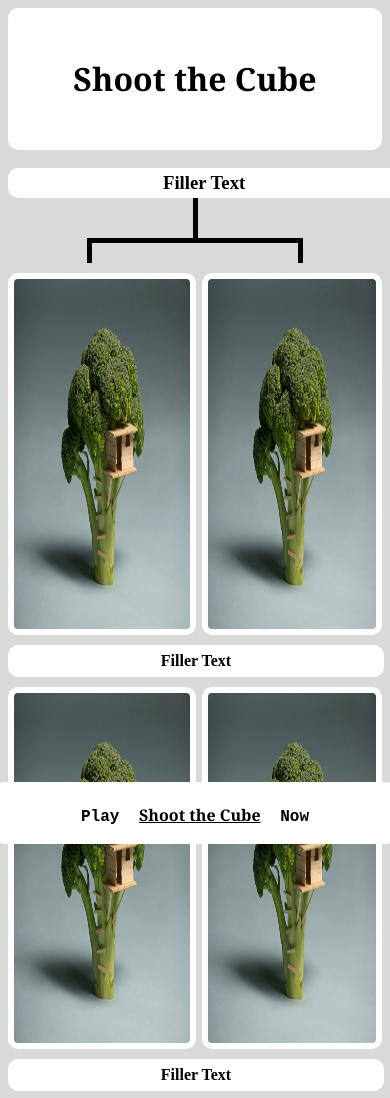
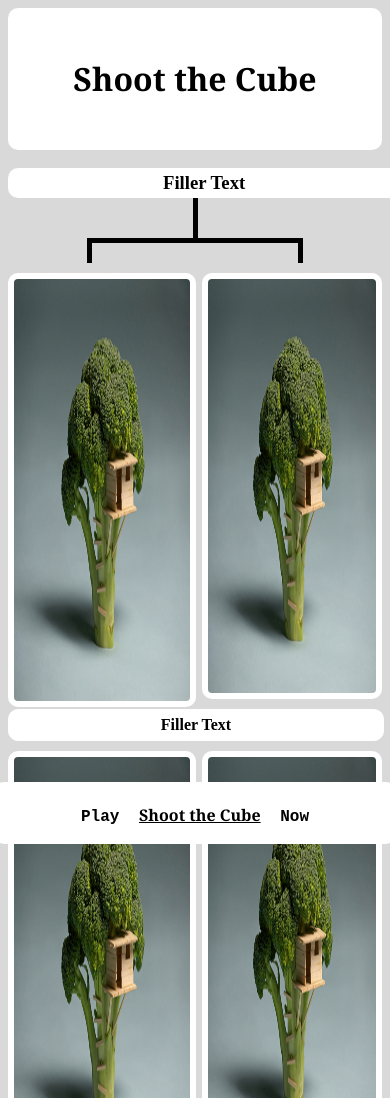
Before and after one commit to WhiteLionGod/ShootTheCubeWeb, a plain HTML site: page about.html in a window 390 px wide. Shown: the top 1098 px of the page. Drawn offline with Linux system fonts and the light colour scheme.

Commit message:
Added Better Responsiveness

```diff
--- a/about.html
+++ b/about.html
@@ -34,18 +34,18 @@
             </div>
             <div class="customSpacer" style="height: 10px;"></div>
             <div id="imageContainer">
-                <img src="images/Image.jpg" alt="Shoot The Cube Cubed POV 1" class="left-image">
-                <img src="images/Image.jpg" alt="Shoot The Cube Player POV 1" class="right-image">
+                <img src="images/Image.jpg" alt="Shoot The Cube Cubed POV 1" class="left-image" style="height: 50%;">
+                <img src="images/Image.jpg" alt="Shoot The Cube Player POV 1" class="right-image" style="height: 50%;">
                 <div class="captionContainer">
                     <p><strong>Filler Text</strong></p>
                 </div>
-                <img src="images/Image.jpg" alt="Shoot The Cube Cubed POV 2" class="left-image">
-                <img src="images/Image.jpg" alt="Shoot The Cube Player POV 2" class="right-image">
+                <img src="images/Image.jpg" alt="Shoot The Cube Cubed POV 2" class="left-image" style="height: 50%;">
+                <img src="images/Image.jpg" alt="Shoot The Cube Player POV 2" class="right-image" style="height: 50%;">
                 <div class="captionContainer">
                     <p><strong>Filler Text</strong></p>
                 </div>
-                <img src="images/Image.jpg" alt="Shoot The Cube Cubed POV 3" class="left-image">
-                <img src="images/Image.jpg" alt="Shoot The Cube Player POV 3" class="right-image">
+                <img src="images/Image.jpg" alt="Shoot The Cube Cubed POV 3" class="left-image" style="height: 50%;">
+                <img src="images/Image.jpg" alt="Shoot The Cube Player POV 3" class="right-image" style="height: 50%;">
                 <div class="captionContainer">
                     <p><strong>Filler Text</strong></p>
                 </div>
--- a/style.css
+++ b/style.css
@@ -61,14 +61,14 @@ a {
 }
 
 img {
-    position:inherit;
+    position:absolute;
     height: 100%;
     width: 100%;
 }
 
 .left-image {
     color: white;
-    height: 350px;
+    height: 100%;
     width: 45%;
     border: 6px solid white;
     border-radius: 10px;
@@ -80,7 +80,7 @@ img {
 
 .right-image {
     color: white;
-    height: 350px;
+    height: 100%;
     width: 45%;
     border: 6px solid white;
     border-radius: 10px;
@@ -91,7 +91,7 @@ img {
 }
 
 .CardContainer {
-    height: 400px;
+    height: 50%;
     width: 100%;
     display: grid;
     align-items: center;
@@ -230,11 +230,12 @@ footer {
     display: flex;
     justify-content: center;
     align-items: center;
+    height: 500px;
 }
 
 #video {
     color: white;
-    height: 350px;
+    height: 75%;
     width: 45%;
     border: 6px solid white;
     border-radius: 10px;
```
